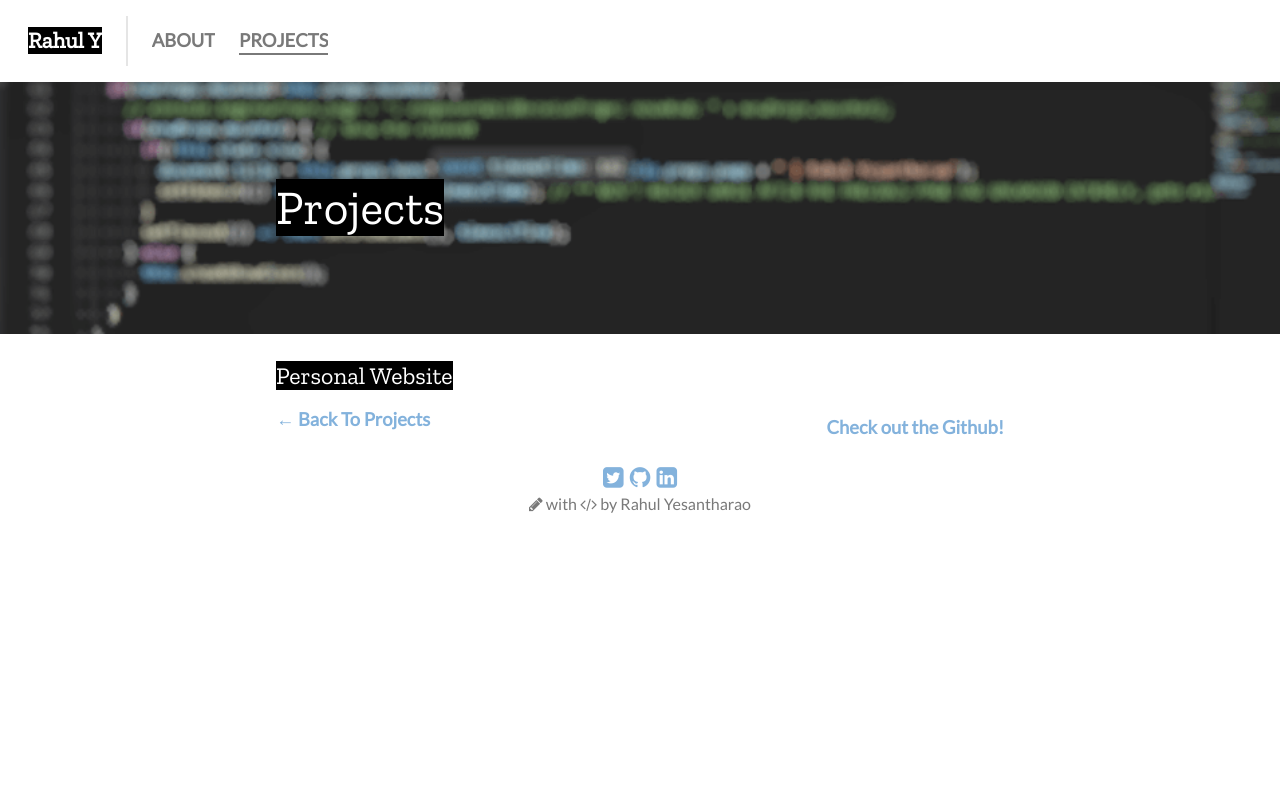
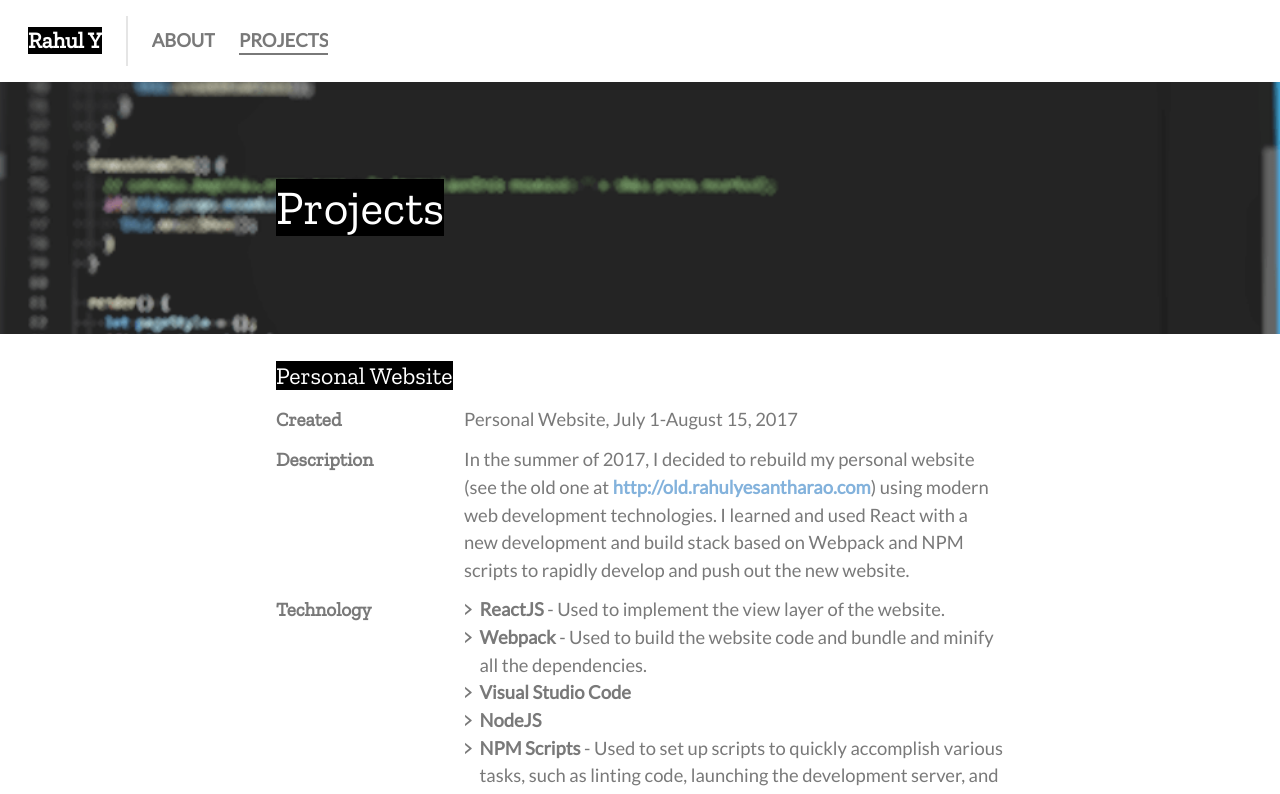
Before and after one commit to rahulyesantharao/personal-website-m2, a React app: page /projects/PersonalWebsite in a window 1280 px wide. Shown: the top 794 px of the page. Built offline with nearby package versions, Linux system fonts and the light colour scheme.

Commit message:
Updated project descriptions

```diff
--- a/src/components/projects/project-pages/ProjPersonalWebsite.js
+++ b/src/components/projects/project-pages/ProjPersonalWebsite.js
@@ -1,11 +1,50 @@
 import React from 'react';
 import ProjectFooter from '../ProjectFooter';
 import ProjectHeader from '../ProjectHeader';
+import ProjectDescription from '../ProjectDescription';
 
 const ProjPersonalWebsite = () => {
   return (
     <div>
       <ProjectHeader name="Personal Website"/>
+      <ProjectDescription>
+        <p>
+          Personal Website, July 1-August 15, 2017
+        </p>
+        <p>
+          In the summer of 2017, I decided to rebuild my personal website (see the old one at <a href="http://old.rahulyesantharao.com/" target="_blank" rel="noopener noreferrer">http://old.rahulyesantharao.com</a>)
+          using modern web development technologies. I learned and used React with a new development and build stack based on Webpack and NPM scripts
+          to rapidly develop and push out the new website.
+        </p>
+        <ul>
+          <li>
+            <p>
+              <b>ReactJS</b> - Used to implement the view layer of the website.
+            </p>
+          </li>
+          <li>
+            <p>
+              <b>Webpack</b> - Used to build the website code and bundle and minify all the dependencies.
+            </p>
+          </li>
+          <li>
+            <p>
+              <b>Visual Studio Code</b>
+            </p>
+          </li>
+          <li>
+            <p>
+              <b>NodeJS</b>
+            </p>
+          </li>
+          <li>
+            <p>
+              <b>NPM Scripts</b> - Used to set up scripts to quickly accomplish various tasks, such as linting code, launching the development
+              server, and creating the production build.
+            </p>
+          </li>
+        </ul>
+      </ProjectDescription>
       <ProjectFooter type="github" link="#"/>
     </div>
   )
--- a/src/components/projects/project-pages/ProjPolymap.js
+++ b/src/components/projects/project-pages/ProjPolymap.js
@@ -24,7 +24,7 @@ const ProjPolymap = () => {
             Over the course of the roughly 40 hour hackathon, my team of five developed an Android app, Polymap, that allows the user to simply
             point their phone at a landmark and instantaneously receive information about the landmark and a link to learn more. The app also tracks
             the landmarks that the user has visited and creates a map of the route that the user traveled over their journey for them to later export
-            or share.
+            or share. We took first place at the hackathon and also won Most Creative Product and Best Show of Technology.
           </p>
         </div>
         <ul>
```
